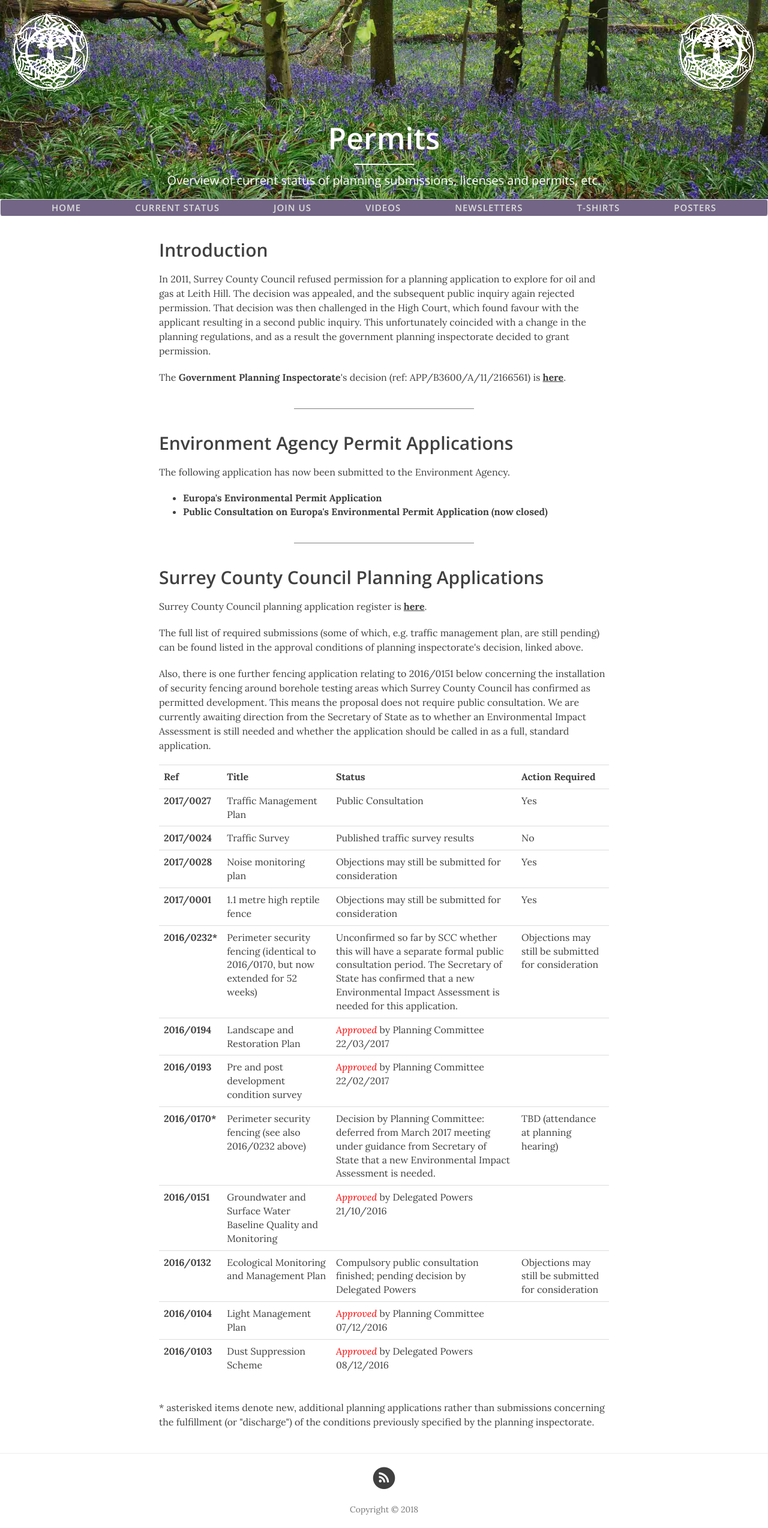
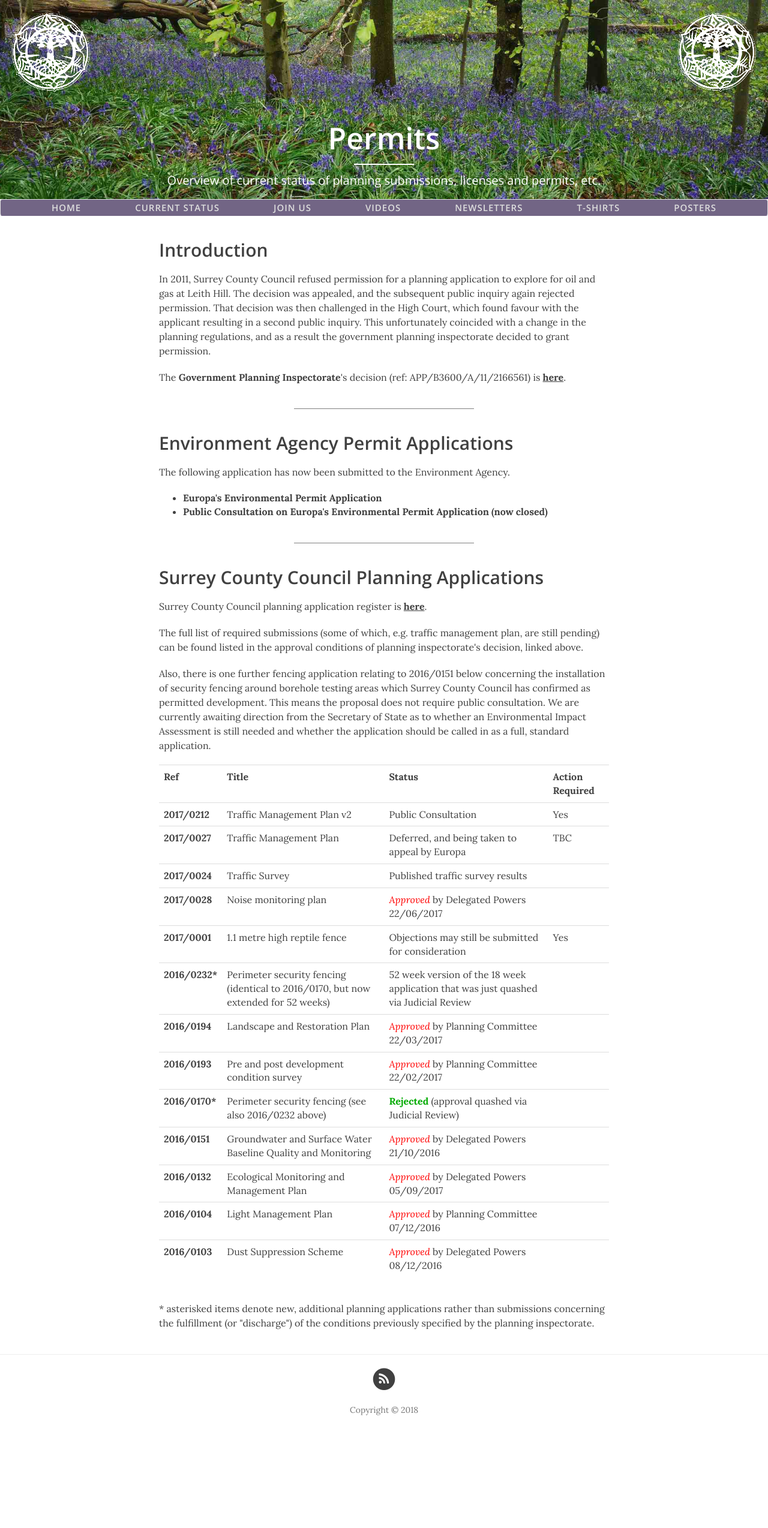
Before and after one commit to voiceforleithhill/v4lh-site-gen, a Jekyll site: the page built from status.html, in a window 1280 px wide. Shown: the whole page at 60% size. Built offline with Jekyll 4.4.1, drawn with Linux system fonts in a browser that asks for light colours; nearby versions of some CDN libraries; after the commit the page ends 2382 px from its top, so only the background shows below that.

Commit message:
Content updates

```diff
--- a/_includes/status.html
+++ b/_includes/status.html
@@ -26,22 +26,28 @@
     <th>Action Required</th>
   </tr>
   <tr>
+    <td><a href="https://planning.surreycc.gov.uk/planappdisp.aspx?AppNo=SCC%20Ref%202017/0212" class="submission">2017/0212</a></td>
+    <td>Traffic Management Plan v2</td>
+    <td>Public Consultation</td>
+    <td>Yes</td>
+  </tr>
+  <tr>
     <td><a href="https://planning.surreycc.gov.uk/planappdisp.aspx?AppNo=SCC%20Ref%202017/0027" class="submission">2017/0027</a></td>
     <td>Traffic Management Plan</td>
-    <td>Public Consultation</td>
-    <td>Yes</td>
+    <td>Deferred, and being taken to appeal by Europa</td>
+    <td>TBC</td>
   </tr>
   <tr>
     <td><a href="https://planning.surreycc.gov.uk/planappdisp.aspx?AppNo=SCC%20Ref%202017/0024" class="submission">2017/0024</a></td>
     <td>Traffic Survey</td>
     <td>Published traffic survey results</td>
-    <td>No</td>
+    <td></td>
   </tr>
   <tr>
     <td><a href="http://planning.surreycc.gov.uk/planappdisp.aspx?AppNo=SCC%20Ref%202017/0028" class="submission">2017/0028</a></td>
     <td>Noise monitoring plan</td>
-    <td>Objections may still be submitted for consideration</td>
-    <td>Yes</td>
+    <td><em class="approved">Approved</em> by Delegated Powers 22/06/2017</td>
+    <td></td>
   </tr>
   <tr>
     <td><a href="http://planning.surreycc.gov.uk/planappdisp.aspx?AppNo=SCC%20Ref%202017/0001" class="submission">2017/0001</a></td>
@@ -52,8 +58,8 @@
   <tr>
     <td><a href="http://planning.surreycc.gov.uk/planappdisp.aspx?AppNo=SCC%20Ref%202016/0232" class="submission">2016/0232*</a></td>
     <td>Perimeter security fencing (identical to 2016/0170, but now extended for 52 weeks)</td>
-    <td>Unconfirmed so far by SCC whether this will have a separate formal public consultation period. The Secretary of State has confirmed that a new Environmental Impact Assessment is needed for this application.</td>
-    <td>Objections may still be submitted for consideration</td>
+    <td>52 week version of the 18 week application that was just quashed via Judicial Review</td>
+    <td></td>
   </tr>
   <tr>
     <td><a href="http://planning.surreycc.gov.uk/planappdisp.aspx?AppNo=SCC%20Ref%202016/0194" class="submission">2016/0194</a></td>
@@ -70,8 +76,8 @@
   <tr>
     <td><a href="http://planning.surreycc.gov.uk/planappdisp.aspx?AppNo=SCC%20Ref%202016/0170" class="submission">2016/0170*</a></td>
     <td>Perimeter security fencing (see also 2016/0232 above)</td>
-    <td>Decision by Planning Committee: deferred from March 2017 meeting under guidance from Secretary of State that a new Environmental Impact Assessment is needed.</td>
-    <td>TBD (attendance at planning hearing)</td>
+    <td><em class="rejected">Rejected</em> (approval quashed via Judicial Review)</td>
+    <td></td>
   </tr>
   <tr>
     <td><a href="http://planning.surreycc.gov.uk/planappdisp.aspx?AppNo=SCC%20Ref%202016/0151" class="submission">2016/0151</a></td>
@@ -82,8 +88,8 @@
   <tr>
     <td><a href="http://planning.surreycc.gov.uk/planappdisp.aspx?AppNo=SCC%20Ref%202016/0132" class="submission">2016/0132</a></td>
     <td>Ecological Monitoring and Management Plan</td>
-    <td>Compulsory public consultation finished; pending decision by Delegated Powers</td>
-    <td>Objections may still be submitted for consideration</td>
+    <td><em class="approved">Approved</em> by Delegated Powers 05/09/2017</td>
+    <td></td>
   </tr>
   <tr>
     <td><a href="http://planning.surreycc.gov.uk/planappdisp.aspx?AppNo=SCC%20Ref%202016/0104" class="submission">2016/0104</a></td>
--- a/css/clean-blog.css
+++ b/css/clean-blog.css
@@ -1,6 +1,6 @@
 /*!
  * Clean Blog v1.0.0 (http://startbootstrap.com)
- * Copyright 2017 Start Bootstrap
+ * Copyright 2018 Start Bootstrap
  * Licensed under MIT (https://spdx.org/licenses/MIT)
  */
 
@@ -77,6 +77,11 @@ hr.spacer {
 }
 em.approved {
   color: #f00;
+}
+em.rejected {
+  font-weight: bold;
+  font-style: normal;
+  color: #0a0;
 }
 .navbar-custom {
   background: #726585;
--- a/newsletters.html
+++ b/newsletters.html
@@ -22,6 +22,7 @@ header-img: "img/banner.jpg"
 <p>The following newsletters are available for download in PDF format (click and Save As to download). If you have problems opening the file for some reason then you may need to install <a href="https://get.adobe.com/uk/reader/" target="_blank">Adobe Acrobat Reader</a>.
 
 <ul>
+  <li><a target="_blank" href="{{ site.baseurl }}/newsletters/v4lh-newsletter-2018-01.pdf">January 2018 Newsletter</a></li>
   <li><a target="_blank" href="{{ site.baseurl }}/newsletters/v4lh-newsletter-2017-11.pdf">November 2017 Newsletter</a></li>
   <li><a target="_blank" href="{{ site.baseurl }}/newsletters/v4lh-newsletter-2017-10.pdf">October 2017 Newsletter</a></li>
   <li><a target="_blank" href="{{ site.baseurl }}/newsletters/v4lh-newsletter-2017-09.pdf">September 2017 Newsletter</a></li>
```
Also changed, not shown: _posts/2018-01-20-traffic-management-plan.markdown (added, +20 -0 lines), less/clean-blog.less (+7 -0 lines), css/clean-blog.min.css, js/clean-blog.min.js, 4 other files.
